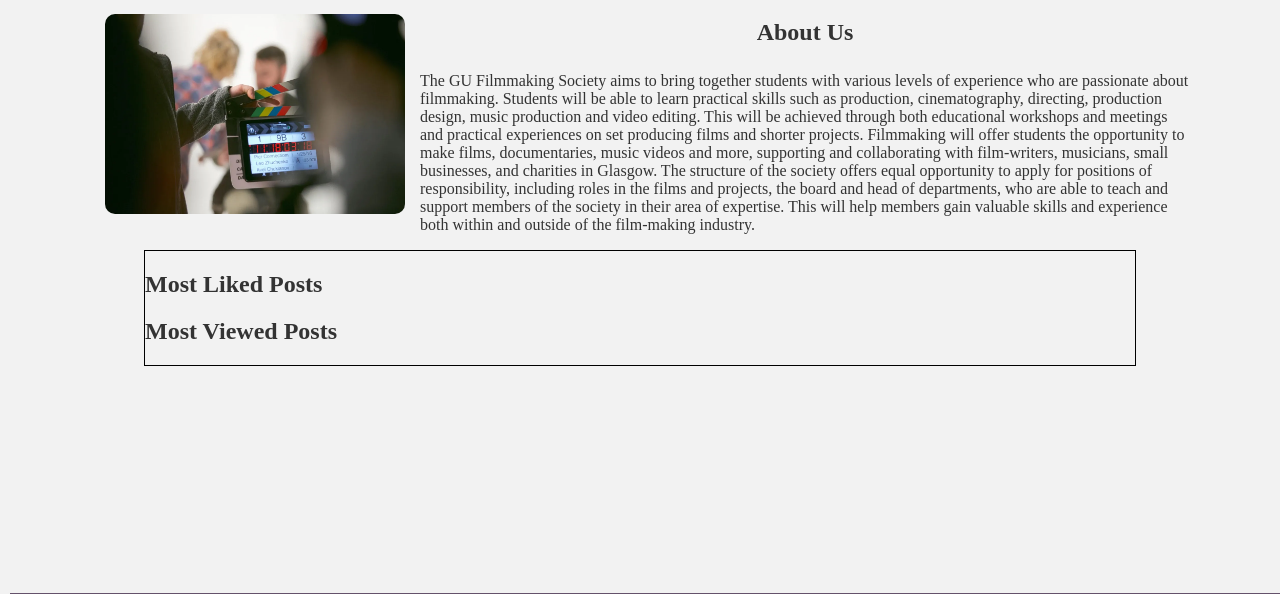
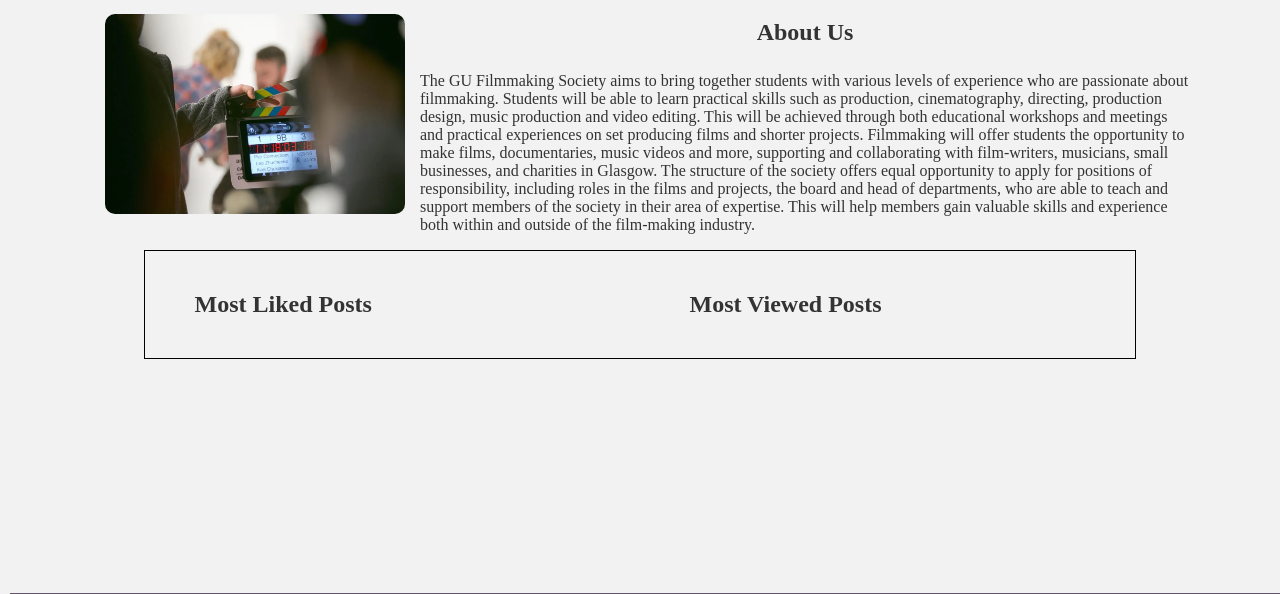
Before and after one commit to SwanwickMan/GU_Filmmaking, a Django app: page / in a window 1280 px wide. Shown: the part 149-743 px from the top of the page. Run offline with Django 3.2, Linux system fonts and the light colour scheme; data that the repository does not hold is empty; some libraries are stand-ins or nearby versions.

Commit message:
better formatted home page

```diff
--- a/static/style/base.css
+++ b/static/style/base.css
@@ -13,6 +13,7 @@ body {
 
 #main-body {
     position: relative;
+    margin-bottom: 50px;
 }
 
 header a {
--- a/static/style/home.css
+++ b/static/style/home.css
@@ -27,13 +27,22 @@
 
 
 .popular-posts {
+    display: flex;
+    justify-content: space-around;
     border: 1px solid black;
-    width: 90%
+    width: 90%;
+    height: auto;
+}
+
+.posts {
+    margin: 20px;
+    width: 40%;
 }
 
 .post {
-    width: 40%;
+    width: 100%;
     border: 1px solid black;
+    margin: 5px;
 }
 
 .post img {
```
